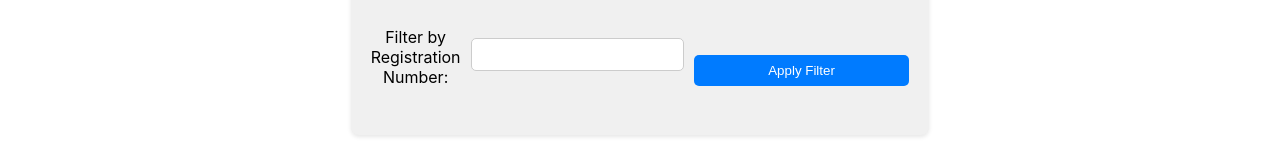
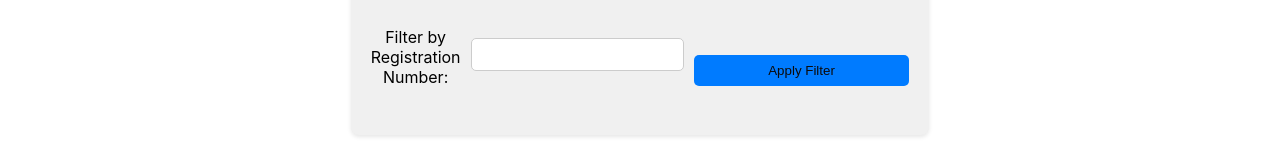
Before and after one commit to sithuminikaushalya/Complete-Results-Management-System, a React (Create React App) app: page /student-dashboard in a window 1280 px wide. Shown: the part 318-463 px from the top of the page. Built offline with nearby package versions, Linux system fonts and the light colour scheme.

Commit message:
modified file

```diff
--- a/src/components/Dashboard/StudentDashboard.css
+++ b/src/components/Dashboard/StudentDashboard.css
@@ -49,9 +49,13 @@
     padding: 8px 16px;
     border-radius: 5px;
     background-color: #007bff;
-    color: #fff;
+    color: #0c0b0b;
     border: none;
     cursor: pointer;
+}
+
+.filter-section button:hover {
+    background-color: #6fee7e;
 }
 
 .results-table {
```
